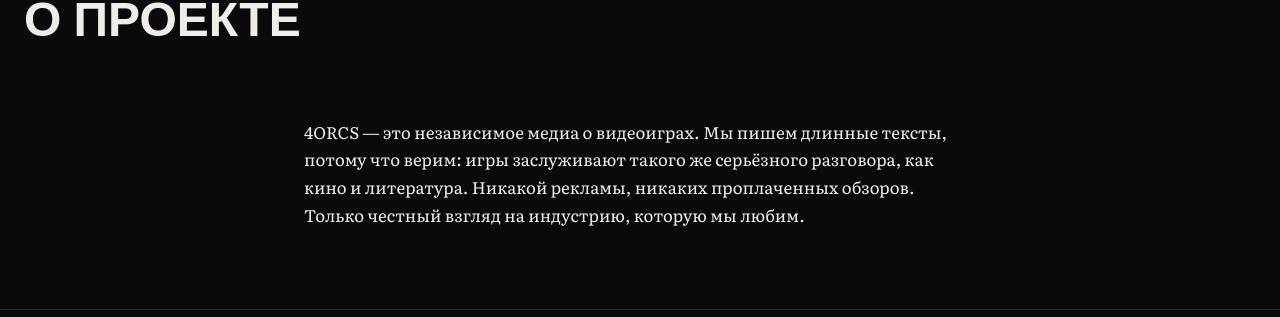
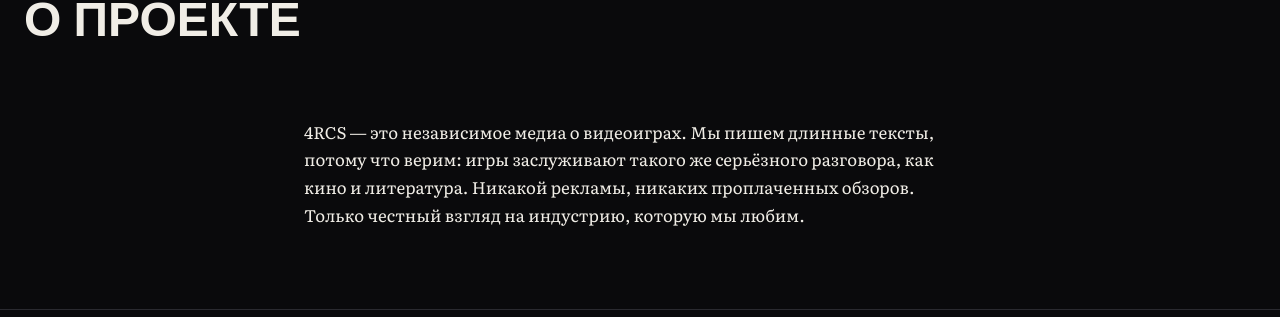
Before and after one commit to MagisterGudvin/pixelorcs, a Jekyll site: the page built from about.md, in a window 1280 px wide. Shown: the part 157-474 px from the top of the page. Built offline with Jekyll 4.4.1, drawn with Linux system fonts in a browser that asks for light colours.

Commit message:
Update about.md

```diff
--- a/about.md
+++ b/about.md
@@ -1,7 +1,7 @@
 ---
 layout: default
-title: "О проекте — 4ORCS"
-description: "4ORCS — независимый онлайн-журнал о видеоиграх и игровой индустрии."
+title: "О проекте — 4RCS"
+description: "4RCS — независимый онлайн-журнал о видеоиграх и игровой индустрии."
 ---
 
 <section class="post-hero">
@@ -11,7 +11,7 @@
 </section>
 <div class="post-content">
 
-4ORCS — это независимое медиа о видеоиграх. Мы пишем длинные тексты, потому что верим: игры заслуживают такого же серьёзного разговора, как кино и литература.
+4RCS — это независимое медиа о видеоиграх. Мы пишем длинные тексты, потому что верим: игры заслуживают такого же серьёзного разговора, как кино и литература.
 
 Никакой рекламы, никаких проплаченных обзоров. Только честный взгляд на индустрию, которую мы любим.
 
```
